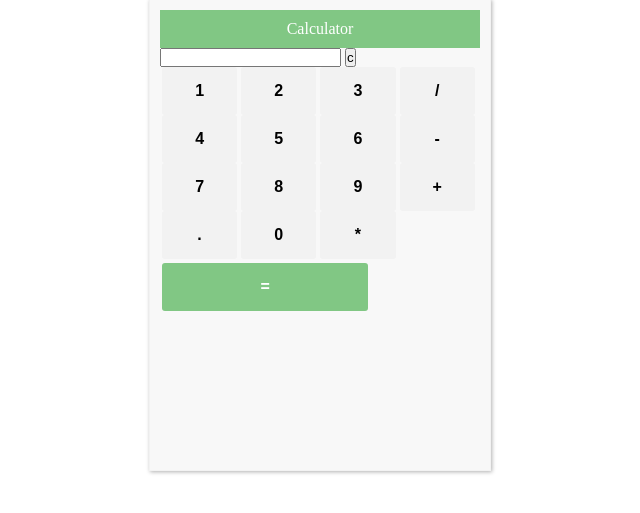
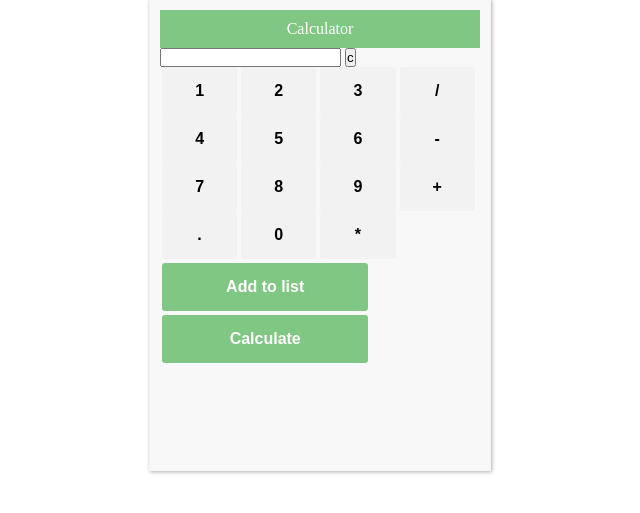
Before and after one commit to lemondrop81/Python-web-server-calculator, a Flask app: page / in a window 1280 px wide. Shown: the part 81-594 px from the top of the page, without its empty margins (320-960 px from the left). Run offline with Flask 2, Linux system fonts and the light colour scheme.

Commit message:
Got create list function working

```diff
--- a/templates/calculator.html
+++ b/templates/calculator.html
@@ -2,6 +2,7 @@
   <head>
     <script>
       //function that display value
+
       function dis(val)
       {
           document.getElementById("result").value+=val
@@ -15,6 +16,18 @@
           document.getElementById("result").value = y
       }
 
+      var list = document.getElementById("list");
+      //function that adds the numbers to a list
+      function createList()
+      {
+        var firstname = document.getElementById('result').value;
+        var node=document.createElement("LI");
+        var textnode=document.createTextNode(firstname);
+        node.appendChild(textnode);
+        document.getElementById("list").appendChild(node);
+        document.getElementById("result").value = ""
+      }
+
       //function that clear the display
       function clr()
       {
@@ -25,9 +38,12 @@
   </head>
 <body>
     <h1>Calculator</h1>
-    <form action="http://127.0.0.1:5000/" method="POST"></form>
+    <div id="resultDiv"></div>
+    <form action="http://127.0.0.1:5000/" method="get"></form>
     <div class = "container">
         <div class="header">Calculator</div>
+        <ol id="list">
+        </ol>
             <input type="text" id="result"/>
             <!-- clr() function will call clr to clear all value -->
             <input type="button" value="c" onclick="clr()"/>
@@ -56,7 +72,8 @@
             <input type="button" value="0" onclick="dis('0')" class="global"/>
             <input type="button" value="*" onclick="dis('*')" class="global"/>
             <!-- solve function call function solve to evaluate value -->
-            <input type="submit" value="=" onclick="solve()" class=" green white-text big top-margin"/>
+            <input type="button" value="Add to list" onclick="createList()" class=" green white-text big top-margin"/>
+            <input type="button" value="Calculate" onclick="calculate()" class=" green white-text big top-margin"/>
 
          </div>
          </div>
```
